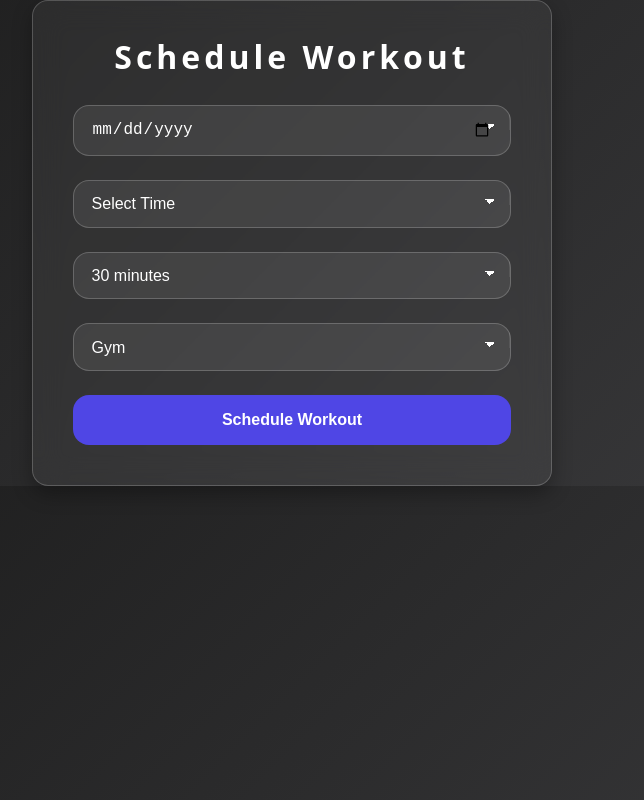
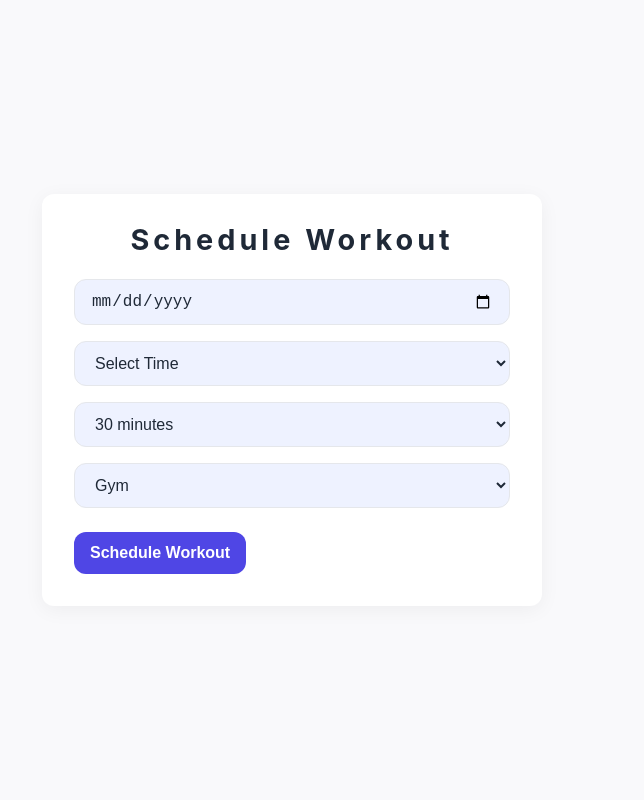
Before and after one commit to GUMELINNOVATION/ENDURR, a React (Create React App) app: page /schedule-workout in a window 1280 px wide. Shown: the whole page, without its empty margins (348-992 px from the left). Built offline with nearby package versions, Linux system fonts and the light colour scheme.

Commit message:
update 13-06-2025

```diff
--- a/src/components/Hero.js
+++ b/src/components/Hero.js
@@ -12,11 +12,12 @@ const Hero = () => {
           goals together!
         </p>
 
-        <Link to="./Auth-page/auth" className="btn hero-btn">
+        {/* Correct path to auth route */}
+        <Link to="/auth" className="btn hero-btn">
           Join for free
         </Link>
 
-        {/* Use Link for client-side navigation */}
+        {/* Navigate to dashboard demo */}
         <Link to="/dashboard" className="btn hero-btn">
           Try demo
         </Link>
--- a/src/components/HowItWorks.js
+++ b/src/components/HowItWorks.js
@@ -1,4 +1,5 @@
 import React from "react";
+import { Link } from "react-router-dom";
 
 const HowItWorks = () => {
   return (
@@ -47,7 +48,10 @@ const HowItWorks = () => {
           others — no matter where you are.
         </p>
         <div className="hiw-buttons">
-          <button className="hiw-btn primary">Sign Up Now</button>
+          {/* <button className="hiw-btn primary">Sign Up Now</button> */}
+          <Link to="/auth" className="hiw-btn primary">
+            Sign Up Now
+          </Link>
           <button className="hiw-btn secondary">Learn More</button>
         </div>
       </section>
--- /dev/null
+++ b/src/components/UserMenu.js
@@ -0,0 +1,45 @@
+import React, { useState, useRef, useEffect } from "react";
+import { useNavigate } from "react-router-dom";
+
+const UserMenu = ({ currentUser }) => {
+  const [open, setOpen] = useState(false);
+  const menuRef = useRef(null);
+  const navigate = useNavigate();
+
+  useEffect(() => {
+    const handleClickOutside = (e) => {
+      if (menuRef.current && !menuRef.current.contains(e.target)) {
+        setOpen(false);
+      }
+    };
+    document.addEventListener("mousedown", handleClickOutside);
+    return () => document.removeEventListener("mousedown", handleClickOutside);
+  }, []);
+
+  const handleLogout = () => {
+    localStorage.removeItem("user");
+    navigate("../#home");
+  };
+
+  return (
+    <div className="relative inline-block" ref={menuRef}>
+      <img
+        src={currentUser.avatar}
+        alt="Profile"
+        className="navbar-avatar cursor-pointer"
+        onClick={() => setOpen((prev) => !prev)}
+      />
+
+      {open && (
+        <div className="dropdown-menu">
+          <ul className="menu-list">
+            <li onClick={() => navigate("/profile")}>👤 Profile</li>
+            <li onClick={() => navigate("/settings")}>⚙️ Settings</li>
+            <li onClick={handleLogout}>🚪 Sign Out</li>
+          </ul>
+        </div>
+      )}
+    </div>
+  );
+};
+export default UserMenu;
--- a/src/page/schedule-workout.css
+++ /dev/null
@@ -1,121 +0,0 @@
-:root {
-  --clr-bg: rgba(44, 44, 46, 0.7);
-  --clr-card-bg: rgba(255, 255, 255, 0.05);
-  --clr-border: rgba(255, 255, 255, 0.2);
-  --clr-hover: rgba(255, 255, 255, 0.1);
-
-  --clr-white: #ffffff;
-  --clr-primary: #4f46e5;
-  --clr-input-bg: rgba(255, 255, 255, 0.08);
-
-  --ff-primary: "Lato", sans-serif;
-  --radius: 1rem;
-  --transition: all 0.3s ease;
-  --shadow: 0 8px 20px rgba(0, 0, 0, 0.3);
-}
-
-body {
-  background: linear-gradient(135deg, #1b1b1b, #3a3a3c);
-  margin: 0;
-
-  color: var(--clr-white);
-}
-
-.schedule-container {
-  backdrop-filter: blur(15px);
-  background: var(--clr-card-bg);
-  border: 1px solid var(--clr-border);
-  border-radius: var(--radius);
-  padding: 2.5rem;
-  max-width: 520px;
-  margin: auto;
-  box-shadow: var(--shadow);
-  transition: var(--transition);
-}
-
-.schedule-container:hover {
-  border-color: var(--clr-white);
-}
-
-.schedule-container h1 {
-  font-size: 2rem;
-  margin-bottom: 2rem;
-  text-align: center;
-  color: var(--clr-white);
-}
-
-.schedule-container form {
-  display: grid;
-  gap: 1.5rem;
-}
-
-/* Style for all inputs and selects */
-.schedule-container input,
-.schedule-container select {
-  width: 100%;
-  padding: 0.9rem 1.1rem;
-  border-radius: var(--radius);
-  border: 1px solid var(--clr-border);
-  background: var(--clr-input-bg);
-  color: var(--clr-white);
-  font-size: 1rem;
-  transition: var(--transition);
-  appearance: none; /* Removes default arrow for select */
-  background-image: linear-gradient(
-      45deg,
-      transparent 50%,
-      var(--clr-white) 50%
-    ),
-    linear-gradient(135deg, var(--clr-white) 50%, transparent 50%),
-    linear-gradient(to right, var(--clr-input-bg), var(--clr-input-bg));
-  background-position: calc(100% - 20px) calc(1em + 2px),
-    calc(100% - 15px) calc(1em + 2px), 100% 0;
-  background-size: 5px 5px, 5px 5px, 1px 1.5em;
-  background-repeat: no-repeat;
-}
-
-.schedule-container input:focus,
-.schedule-container select:focus {
-  outline: none;
-  border-color: var(--clr-primary);
-  background: var(--clr-hover);
-  box-shadow: 0 0 8px var(--clr-primary);
-}
-
-/* Button style */
-.schedule-container button {
-  padding: 1rem;
-  background: var(--clr-primary);
-  color: var(--clr-white);
-  font-weight: bold;
-  border: none;
-  border-radius: var(--radius);
-  font-size: 1rem;
-  cursor: pointer;
-  transition: var(--transition);
-}
-
-.schedule-container button:hover {
-  background: #6366f1;
-  transform: translateY(-2px);
-  box-shadow: 0 4px 12px rgba(79, 70, 229, 0.3);
-}
-/* Fix select background and text color */
-.schedule-container select {
-  background-color: var(--clr-input-bg); /* slightly translucent dark */
-  color: var(--clr-white);
-  border: 1px solid var(--clr-border);
-  padding-right: 2.5rem; /* space for arrow */
-}
-
-/* Option text color */
-.schedule-container select option {
-  background-color: #2c2c2e; /* dark background for options */
-  color: var(--clr-white);
-}
-
-/* When dropdown is open on some browsers, options inherit styles */
-.schedule-container select:focus option {
-  background-color: #3a3a3c;
-  color: var(--clr-white);
-}
--- a/src/page/schedule-workout.js
+++ b/src/page/schedule-workout.js
@@ -1,6 +1,5 @@
 import { useState } from "react";
 import { useNavigate } from "react-router-dom";
-import "./schedule-workout.css";
 
 // Generate time options in 30-min steps
 const generateTimeOptions = () => {
@@ -23,7 +22,6 @@ export default function ScheduleWorkout() {
 
   const handleSubmit = (e) => {
     e.preventDefault();
-
     const workout = {
       day: new Date(form.date).toDateString(),
       time: formatTime(form.time),
@@ -47,21 +45,75 @@ export default function ScheduleWorkout() {
 
   const timeOptions = generateTimeOptions();
 
+  // Inline styles
+  const containerStyle = {
+    minHeight: "100vh",
+    display: "flex",
+    justifyContent: "center",
+    alignItems: "center",
+    backgroundColor: "#f9f9fb",
+    fontFamily: "Inter, sans-serif",
+    padding: "1rem",
+  };
+
+  const cardStyle = {
+    backgroundColor: "#ffffff",
+    padding: "2rem",
+    borderRadius: "0.75rem",
+    boxShadow: "0 4px 20px rgba(0, 0, 0, 0.05)",
+    width: "100%",
+    maxWidth: "500px",
+  };
+
+  const titleStyle = {
+    fontSize: "1.8rem",
+    marginBottom: "1.5rem",
+    textAlign: "center",
+    color: "#1f2937",
+  };
+
+  const inputStyle = {
+    padding: "0.75rem 1rem",
+    fontSize: "1rem",
+    borderRadius: "0.75rem",
+    border: "1px solid #e5e7eb",
+    backgroundColor: "#eef2ff",
+    color: "#1f2937",
+    marginBottom: "1rem",
+    width: "100%",
+  };
+
+  const buttonStyle = {
+    padding: "0.75rem 1rem",
+    backgroundColor: "#4f46e5",
+    color: "white",
+    border: "none",
+    borderRadius: "0.75rem",
+    fontWeight: "600",
+    cursor: "pointer",
+    fontSize: "1rem",
+    marginTop: "0.5rem",
+    transition: "all 0.2s ease-in-out",
+  };
+
   return (
-    <div className="schedule-container">
-      <h1>Schedule Workout</h1>
+    <div style={containerStyle}>
+      <div style={cardStyle}>
+        <h1 style={titleStyle}>Schedule Workout</h1>
         <form onSubmit={handleSubmit}>
           <input
             type="date"
             required
             value={form.date}
             onChange={(e) => setForm({ ...form, date: e.target.value })}
+            style={inputStyle}
           />
 
           <select
             required
             value={form.time}
             onChange={(e) => setForm({ ...form, time: e.target.value })}
+            style={inputStyle}
           >
             <option value="">Select Time</option>
             {timeOptions.map((time) => (
@@ -74,6 +126,7 @@ export default function ScheduleWorkout() {
           <select
             value={form.duration}
             onChange={(e) => setForm({ ...form, duration: e.target.value })}
+            style={inputStyle}
           >
             <option value="30">30 minutes</option>
             <option value="60">60 minutes</option>
@@ -82,14 +135,18 @@ export default function ScheduleWorkout() {
           <select
             value={form.type}
             onChange={(e) => setForm({ ...form, type: e.target.value })}
+            style={inputStyle}
           >
             <option value="gym">Gym</option>
             <option value="run">Run</option>
             <option value="any">Any</option>
           </select>
 
-        <button type="submit">Schedule Workout</button>
+          <button type="submit" style={buttonStyle}>
+            Schedule Workout
+          </button>
         </form>
+      </div>
     </div>
   );
 }
```
Also changed, not shown: src/page/dashboard.css (+55 -19 lines), src/page/dashboard.js (+30 -56 lines). Lines whose indentation alone changed are shown as unchanged.
